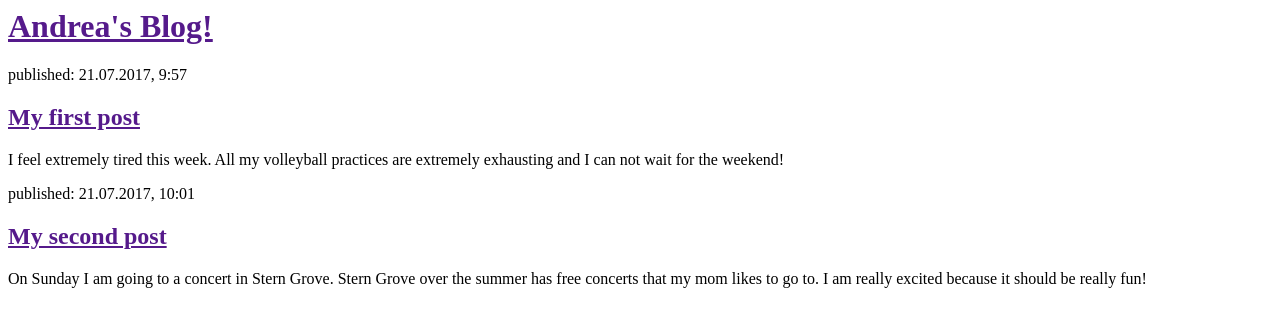
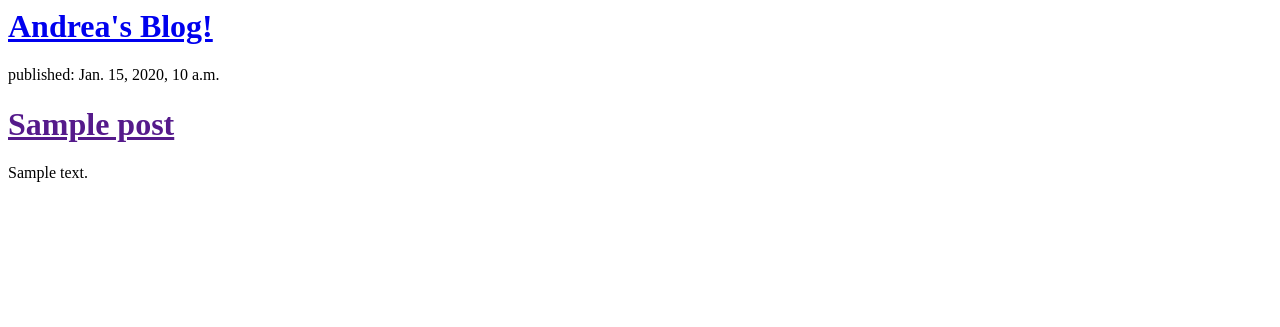
Before and after one commit to andreabaldizon/my-first-blog, a Django app: template blog/templates/blog/post_list.html in a window 1280 px wide. Shown: the top 327 px of the page. Run offline with Django 3.2, Linux system fonts and the light colour scheme; the template is opened without the code that fills it: most values are stand-ins (such as "Sample title", 1, 10 or a date in 2020).

Commit message:
Modified templates to display posts from database.

```diff
--- a/blog/templates/blog/post_list.html
+++ b/blog/templates/blog/post_list.html
@@ -4,19 +4,16 @@
   </head>
   <body>
     <div>
-      <h1><a href="">Andrea's Blog!</a></h1>
+      <h1><a href="/">Andrea's Blog!</a></h1>
     </div>
 
-    <div>
-      <p>published: 21.07.2017, 9:57</p>
-      <h2><a href="">My first post</a></h2>
-      <p>I feel extremely tired this week. All my volleyball practices are extremely exhausting and I can not wait for the weekend!</p>
-    </div>
+    {% for post in posts %}
+      <div>
+        <p>published: {{ post.published_date }}</p>
+        <h1><a href="">{{ post.title }}</a></h1>
+        <p>{{ post.text|linebreaksbr }}</p>
+      </div>
 
-    <div>
-      <p>published: 21.07.2017, 10:01</p>
-      <h2><a href="">My second post</a></h2>
-      <p>On Sunday I am going to a concert in Stern Grove. Stern Grove over the summer has free concerts that my mom likes to go to. I am really excited because it should be really fun!</p>
-    </div>
+      {% endfor %}
   </body>
 </html>
--- a/blog/views.py
+++ b/blog/views.py
@@ -1,4 +1,8 @@
 from django.shortcuts import render
+from django.utils import timezone
+from .models import Post
+
 def post_list (request):
-    return render(request, 'blog/post_list.html', {})
+    posts = Post.objects.filter(published_date__lte=timezone.now()).order_by('published_date')
+    return render(request, 'blog/post_list.html', {'posts': posts})
 # Create your views here.
```
